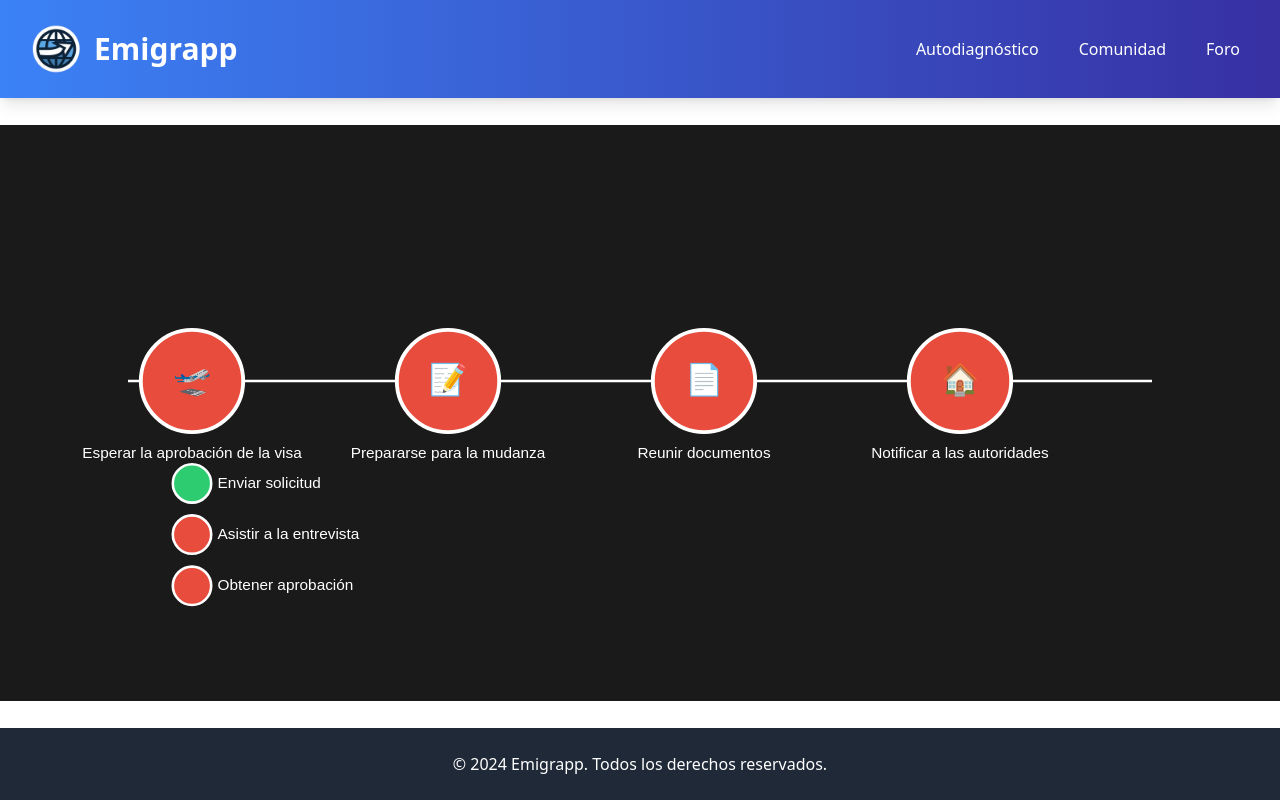
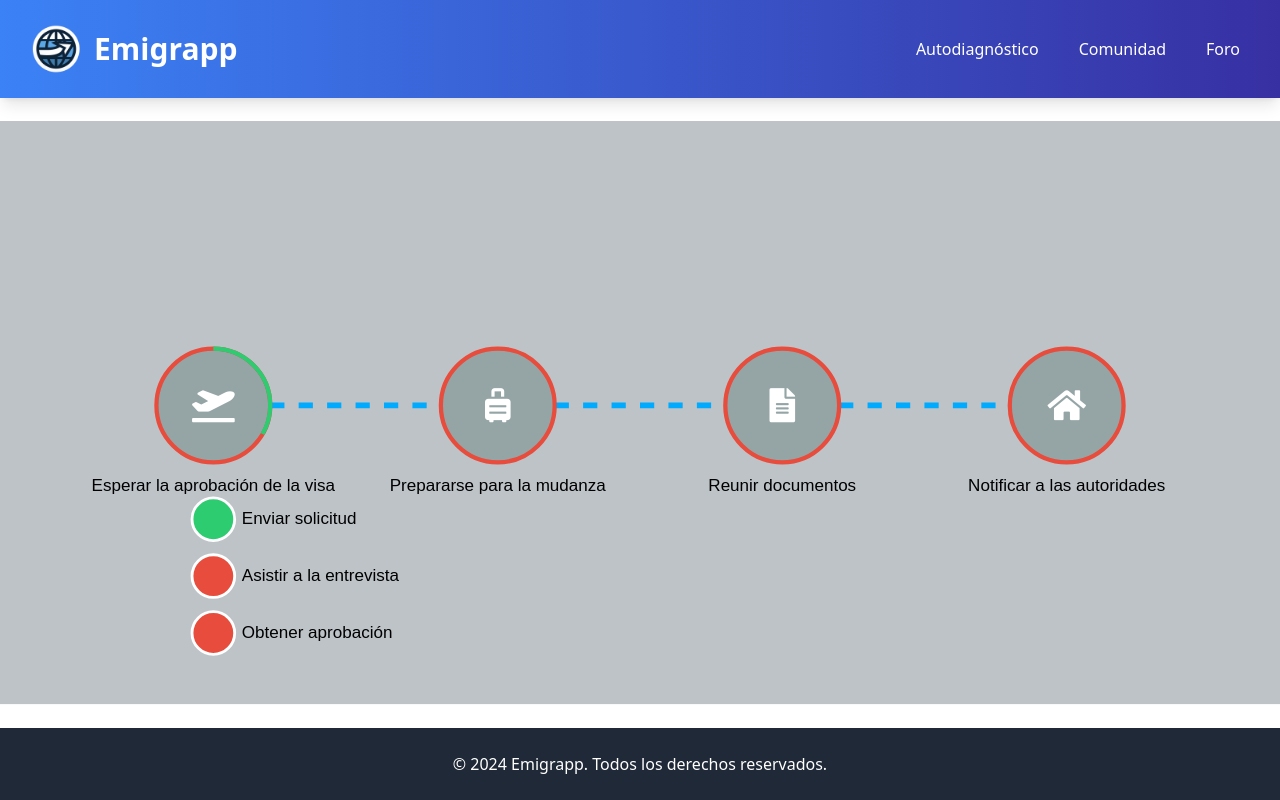
Before and after one commit to bilinkis/emigrapp, a Next.js app: page /dashboard in a window 1280 px wide. Both pictures are taken after a click on the button "close". Built offline with nearby package versions, Linux system fonts and the light colour scheme.

Commit message:
lots of improvements

```diff
--- a/pages/dashboard/index.js
+++ b/pages/dashboard/index.js
@@ -1,17 +1,13 @@
 import React from 'react';
 import Dashboard from 'src/components/dashboard/Dashboard';
-import Head from 'next/head';
+import Head from 'src/components/Head';
 import Header from 'src/components/Header';
 import Footer from 'src/components/Footer';
 
 const App = () => {
     return (
         <div className="min-h-screen flex flex-col">
-            <Head>
-                <title>Emigrapp - Dashboard</title>
-                <meta name="description" content="Acompañamos todo tu proceso de emigración." />
-                <link rel="icon" href="/icon.ico" />
-            </Head>
+            <Head />
 
             <Header />
 
--- /dev/null
+++ b/src/components/Head.js
@@ -0,0 +1,16 @@
+import NextHead from "next/head"
+const Head = () => {
+    return (
+
+        <NextHead>
+            <title>Emigrapp - Dashboard</title>
+            <meta name="description" content="Acompañamos todo tu proceso de emigración." />
+            <link rel="icon" href="/icon.ico" />
+            <link
+                rel="stylesheet"
+                href="https://cdnjs.cloudflare.com/ajax/libs/font-awesome/5.15.4/css/all.min.css"
+            />
+        </NextHead>
+    )
+};
+export default Head;
--- a/src/components/dashboard/Dashboard.js
+++ b/src/components/dashboard/Dashboard.js
@@ -2,6 +2,7 @@ import React, { useState, useEffect } from 'react';
 import { toast, ToastContainer } from 'react-toastify';
 import 'react-toastify/dist/ReactToastify.css';
 import Map from './Map';
+import Modal from './Modal';
 
 const userStatus = {
     currentStatus: 'Solicitud de visa enviada',
@@ -10,7 +11,7 @@ const userStatus = {
             id: 1,
             step: 'Esperar la aprobación de la visa',
             completed: false,
-            icon: '🛫',
+            icon: 'fa-plane-departure',
             subSteps: [
                 { id: 1.1, step: 'Enviar solicitud', completed: true },
                 { id: 1.2, step: 'Asistir a la entrevista', completed: false },
@@ -21,7 +22,7 @@ const userStatus = {
             id: 2,
             step: 'Prepararse para la mudanza',
             completed: false,
-            icon: '📝',
+            icon: 'fa-suitcase-rolling',
             subSteps: [
                 { id: 2.1, step: 'Reservar vuelos', completed: false },
                 { id: 2.2, step: 'Encontrar alojamiento', completed: false },
@@ -32,7 +33,7 @@ const userStatus = {
             id: 3,
             step: 'Reunir documentos',
             completed: false,
-            icon: '📄',
+            icon: 'fa-file-alt',
             subSteps: [
                 { id: 3.1, step: 'Obtener copias de documentos importantes', completed: false },
                 { id: 3.2, step: 'Traducir documentos', completed: false },
@@ -43,7 +44,7 @@ const userStatus = {
             id: 4,
             step: 'Notificar a las autoridades',
             completed: false,
-            icon: '🏠',
+            icon: 'fa-home',
             subSteps: [
                 { id: 4.1, step: 'Notificar al propietario actual', completed: false },
                 { id: 4.2, step: 'Notificar al banco', completed: false },
@@ -55,6 +56,8 @@ const userStatus = {
 
 const Dashboard = () => {
     const [status, setStatus] = useState(null);
+    const [showModal, setShowModal] = useState(false);
+    const [selectedSubStep, setSelectedSubStep] = useState(null);
 
     useEffect(() => {
         // Simular una llamada a la API
@@ -77,6 +80,7 @@ const Dashboard = () => {
                     toast.info(`${subStep.step} marcado como incompleto.`);
                 }
             }
+            step.completed = step.subSteps.every((ss) => ss.completed); // Check if all sub-steps are completed
         } else if (step) {
             step.completed = !step.completed;
             if (step.completed) {
@@ -88,14 +92,30 @@ const Dashboard = () => {
         setStatus(newStatus);
     };
 
+    const handleSubStepClick = (subStep) => {
+        setSelectedSubStep(subStep);
+        setShowModal(true);
+    };
+
+    const handleVerifyCompletion = (subStepId) => {
+        toggleStepCompletion(selectedSubStep.parentId, subStepId);
+        setShowModal(false);
+    };
+
     return (
         <div className="flex-grow flex flex-col">
             <ToastContainer position="top-right" autoClose={3000} hideProgressBar={false} />
             {status ? (
-                <Map steps={status.nextSteps} toggleStepCompletion={toggleStepCompletion} />
+                <Map steps={status.nextSteps} toggleStepCompletion={toggleStepCompletion} onSubStepClick={handleSubStepClick} />
             ) : (
                 <div className="flex items-center justify-center flex-grow">Cargando...</div>
             )}
+            <Modal
+                show={showModal}
+                onClose={() => setShowModal(false)}
+                subStep={selectedSubStep}
+                onVerifyCompletion={handleVerifyCompletion}
+            />
         </div>
     );
 };
--- a/src/components/dashboard/Map.js
+++ b/src/components/dashboard/Map.js
@@ -1,49 +1,67 @@
 import React, { useState } from 'react';
 
-const Map = ({ steps, toggleStepCompletion }) => {
+const Map = ({ steps, toggleStepCompletion, onSubStepClick }) => {
     const [expandedStep, setExpandedStep] = useState(1); // Paso 1 abierto por defecto
 
     const handleExpand = (stepId) => {
         setExpandedStep(expandedStep === stepId ? null : stepId);
     };
 
+    const totalWidth = 200 * (steps.length - 1) + 300; // Calcular el ancho total del mapa
+
+    const getStepCompletionPercentage = (subSteps) => {
+        const completedSubSteps = subSteps.filter(subStep => subStep.completed).length;
+        return (completedSubSteps / subSteps.length) * 100;
+    };
+
     return (
         <div className="relative w-full h-full flex-grow flex items-center justify-center">
-            <svg viewBox="0 0 1000 450" className="w-full h-full">
+            <svg viewBox={`0 0 ${totalWidth} 410`} className="w-full h-full">
                 {/* Fondo */}
-                <rect width="1000" height="450" fill="#1a1a1a" />
-                <path d="M100 200 L900 200" stroke="white" strokeWidth="2" />
+                <rect width={totalWidth} height="410" fill="#bdc3c7" />
+
+                {/* Línea que conecta los pasos */}
+                <path d={`M150 200 L${totalWidth - 150} 200`} stroke="#00aaff" strokeWidth="4" fill="transparent" strokeDasharray="10 10" />
+
                 {/* Iconos y pasos */}
-                {steps.map((step, index) => (
+                {steps.map((step, index) => {
+                    const percentage = getStepCompletionPercentage(step.subSteps);
+                    const strokeDasharray = 2 * Math.PI * 40; // Circunferencia del círculo
+                    const strokeDashoffset = strokeDasharray - (strokeDasharray * (percentage / 100));
+                    return (
                         <g key={step.id} transform={`translate(${150 + index * 200}, 200)`}>
                             <circle
                                 cx="0"
                                 cy="0"
                                 r="40"
-                            fill={step.completed ? '#2ecc71' : '#e74c3c'}
-                            stroke="white"
+                                fill="#95a5a6"
+                                stroke={step.completed ? '#2ecc71' : '#e74c3c'}
                                 strokeWidth="3"
                                 onClick={() => handleExpand(step.id)}
                                 className="cursor-pointer"
                             />
-                        <text
-                            x="0"
-                            y="0"
-                            textAnchor="middle"
-                            fill="white"
-                            fontSize="24"
-                            fontWeight="bold"
-                            dy=".3em"
+                            <circle
+                                cx="0"
+                                cy="0"
+                                r="40"
+                                fill="none"
+                                stroke="#2ecc71"
+                                strokeWidth="3"
+                                strokeDasharray={strokeDasharray}
+                                strokeDashoffset={strokeDashoffset}
+                                transform="rotate(-90) translate(0, 0)"
                                 className="cursor-pointer"
-                            onClick={() => handleExpand(step.id)}
-                        >
-                            {step.icon}
-                        </text>
+                            />
+                            <foreignObject x="-20" y="-20" width="40" height="40">
+                                <div className="flex items-center justify-center w-full h-full">
+                                    <i className={`fas ${step.icon} text-white text-2xl`}></i>
+                                </div>
+                            </foreignObject>
                             <text
                                 x="0"
                                 y="60"
                                 textAnchor="middle"
-                            fill="white"
+                                fill="black"
                                 className="text-xs"
                                 fontFamily="sans-serif"
                             >
@@ -55,7 +73,7 @@ const Map = ({ steps, toggleStepCompletion }) => {
                                         <g
                                             key={subStep.id}
                                             transform={`translate(0, ${subIndex * 40})`}
-                                        onClick={() => toggleStepCompletion(step.id, subStep.id)}
+                                            onClick={() => onSubStepClick({ ...subStep, parentId: step.id })}
                                             className="cursor-pointer"
                                         >
                                             <circle
@@ -70,7 +88,7 @@ const Map = ({ steps, toggleStepCompletion }) => {
                                                 x="20"
                                                 y="0"
                                                 textAnchor="start"
-                                            fill="white"
+                                                fill="black"
                                                 className="text-xs"
                                                 fontFamily="sans-serif"
                                                 dy=".3em"
@@ -82,7 +100,8 @@ const Map = ({ steps, toggleStepCompletion }) => {
                                 </g>
                             )}
                         </g>
-                ))}
+                    );
+                })}
             </svg>
         </div>
     );
--- /dev/null
+++ b/src/components/dashboard/Modal.js
@@ -0,0 +1,32 @@
+import React from 'react';
+
+const Modal = ({ show, onClose, subStep, onVerifyCompletion }) => {
+    if (!show) {
+        return null;
+    }
+
+    return (
+        <div className="fixed inset-0 bg-black bg-opacity-50 flex items-center justify-center">
+            <div className="bg-white p-4 rounded w-1/2">
+                <h2 className="text-lg font-bold mb-4">{subStep.step}</h2>
+                <p className="mb-4">Instrucciones para completar este paso:</p>
+                <ol className="list-decimal list-inside mb-4">
+                    <li>Paso 1: Descripción del primer paso para completar esta tarea.</li>
+                    <li>Paso 2: Descripción del segundo paso para completar esta tarea.</li>
+                    <li>Paso 3: Descripción del tercer paso para completar esta tarea.</li>
+                </ol>
+                <button
+                    className="bg-blue-600 hover:bg-blue-500 text-white p-2 rounded mr-4"
+                    onClick={() => onVerifyCompletion(subStep.id)}
+                >
+                    Verificar
+                </button>
+                <button className="bg-gray-600 hover:bg-gray-500 text-white p-2 rounded" onClick={onClose}>
+                    Cerrar
+                </button>
+            </div>
+        </div>
+    );
+};
+
+export default Modal;
```
Also changed, not shown: pages/comunidad/foro/index.js (+2 -6 lines), pages/comunidad/index.js (+2 -6 lines), pages/diagnostico.js (+2 -6 lines), pages/index.js (+3 -7 lines). Lines whose indentation alone changed are shown as unchanged.
